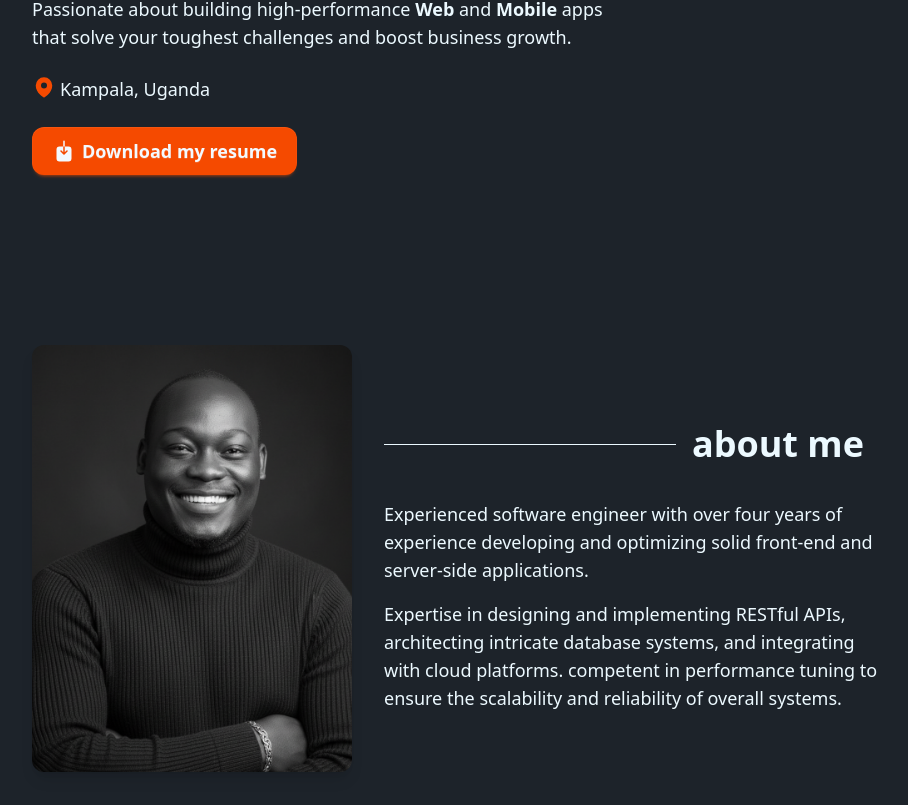
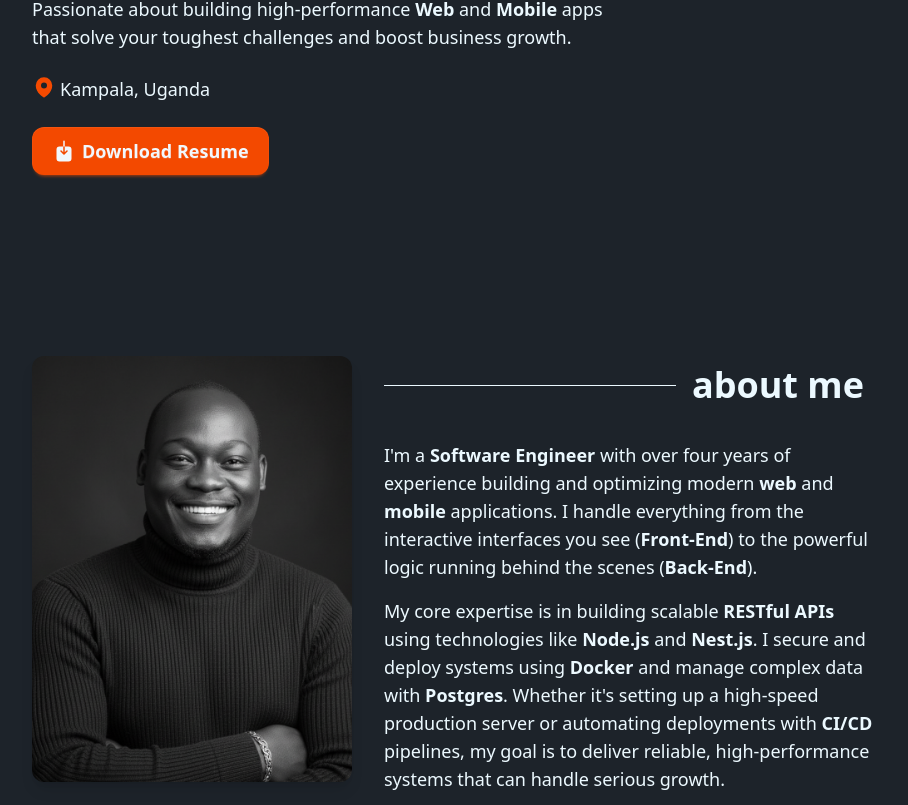
Before and after one commit to omarageorge/georgeomara, a Next.js app: page / in a window 1280 px wide. Shown: the part 455-1260 px from the top of the page, without its empty margins (184-1092 px from the left). Built offline with nearby package versions, Linux system fonts and the light colour scheme.

Commit message:
refactor(index): apply pulse animation to download button, update about section copy

```diff
--- a/src/app/page.tsx
+++ b/src/app/page.tsx
@@ -19,7 +19,7 @@ export default function Home() {
             Hi! I&apos;m <span className='font-bold text-primary'>George</span>
           </h2>
           <h3 className='text-large'>Full-Stack Software Developer</h3>
-          <h3 className='text-body max-w-sm md:max-w-md lg:max-w-xl mx-auto md:ml-0'>
+          <h3 className='text-base md:text-lg max-w-sm md:max-w-md lg:max-w-xl mx-auto md:ml-0'>
             Passionate about building high-performance <strong>Web</strong> and{' '}
             <strong>Mobile</strong> apps that solve your toughest challenges and
             boost business growth.
@@ -46,7 +46,7 @@ export default function Home() {
             href='/my-resume.pdf'
             download='Omara_George_Boniface_Professional_Resume.pdf'
             target='_blank'
-            className='btn btn-primary md:btn-lg rounded-xl'
+            className='btn btn-primary md:btn-lg rounded-xl animate-pulse'
           >
             <svg
               xmlns='http://www.w3.org/2000/svg'
@@ -57,7 +57,7 @@ export default function Home() {
               <path d='M12 1.5a.75.75 0 0 1 .75.75V7.5h-1.5V2.25A.75.75 0 0 1 12 1.5ZM11.25 7.5v5.69l-1.72-1.72a.75.75 0 0 0-1.06 1.06l3 3a.75.75 0 0 0 1.06 0l3-3a.75.75 0 1 0-1.06-1.06l-1.72 1.72V7.5h3.75a3 3 0 0 1 3 3v9a3 3 0 0 1-3 3h-9a3 3 0 0 1-3-3v-9a3 3 0 0 1 3-3h3.75Z' />
             </svg>
 
-            <span>Download my resume</span>
+            <span>Download Resume</span>
           </Link>
         </div>
       </header>
@@ -80,16 +80,24 @@ export default function Home() {
 
               <div className='text-body space-y-4'>
                 <p>
-                  Experienced software engineer with over four years of
-                  experience developing and optimizing solid front-end and
-                  server-side applications.
+                  I&apos;m a <strong>Software Engineer</strong> with over four
+                  years of experience building and optimizing modern{' '}
+                  <strong>web</strong> and <strong>mobile</strong> applications.
+                  I handle everything from the interactive interfaces you see (
+                  <strong>Front-End</strong>) to the powerful logic running
+                  behind the scenes (<strong>Back-End</strong>).
                 </p>
 
                 <p>
-                  Expertise in designing and implementing RESTful APIs,
-                  architecting intricate database systems, and integrating with
-                  cloud platforms. competent in performance tuning to ensure the
-                  scalability and reliability of overall systems.
+                  My core expertise is in building scalable{' '}
+                  <strong>RESTful APIs</strong> using technologies like{' '}
+                  <strong>Node.js</strong> and <strong>Nest.js</strong>. I
+                  secure and deploy systems using <strong>Docker</strong> and
+                  manage complex data with <strong>Postgres</strong>. Whether
+                  it&apos;s setting up a high-speed production server or
+                  automating deployments with <strong>CI/CD</strong> pipelines,
+                  my goal is to deliver reliable, high-performance systems that
+                  can handle serious growth.
                 </p>
               </div>
             </div>
```
